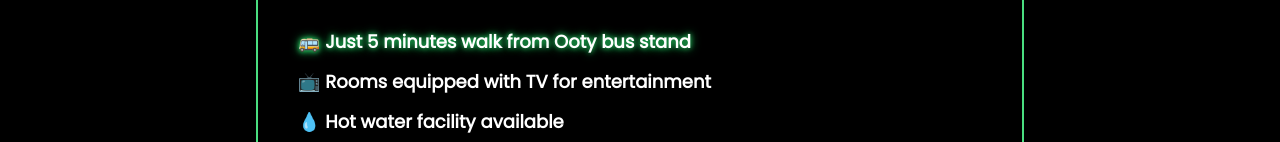
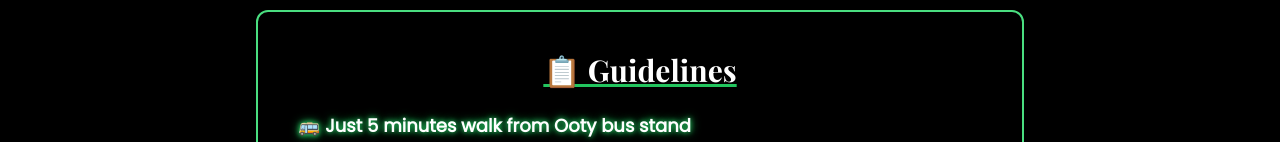
Before and after one commit to hemanthswetha/Client-1, a plain HTML site: page Index.html in a window 1280 px wide. Shown: the part 3290-3432 px from the top of the page. Drawn offline with nearby package versions, Linux system fonts and the light colour scheme.

Commit message:
Update Index.html

```diff
--- a/Index.html
+++ b/Index.html
@@ -158,6 +158,8 @@
   🚐 <strong>Tour Package:</strong> Ooty, Coonoor, Filmy Chakkar<br>
   Vehicle: Swaraj Mazda Van
 </div>
+  </section>
+</style>
 
     !-- Review Form -->
 <form id="reviewForm" class="bg-gray-900 bg-opacity-70 rounded-xl p-6 mb-8 shadow-lg">
@@ -231,9 +233,16 @@
     form.reset();
   });
 </script>
+<!-- Guidelines Section -->
+<section id="guidelines" class="bg-black py-12 px-4 sm:px-8">
+  <div class="max-w-3xl mx-auto border-2 border-green-400 rounded-xl shadow-lg p-6 sm:p-10 bg-black bg-opacity-60 backdrop-blur-md">
+
+    <!-- Heading -->
+    <h2 class="text-3xl font-bold text-center text-white mb-6 underline decoration-green-500">
       📋 Guidelines
-</h2  <section class="bg-black py-10 px-4 sm:px-8">
-  <div class="max-w-3xl mx-auto border-2 border-green-400 rounded-xl shadow-lg p-6 sm:p-10">  <!-- Location & Room Info -->
+    </h2>
+
+    <!-- Location & Room Info -->
     <div class="mb-6 space-y-3 text-white text-base sm:text-lg font-bold leading-relaxed">
       <p class="glow-line">🚌 Just 5 minutes walk from Ooty bus stand</p>
       <p>📺 Rooms equipped with TV for entertainment</p>
@@ -262,7 +271,10 @@
     </div>
 
   </div>
-</section>  <!-- Glowing Line Effect -->  <style>
+</section>
+
+<!-- Glowing Line Style -->
+<style>
   .glow-line {
     color: #ffffff;
     text-shadow:
```
Lines whose indentation alone changed are shown as unchanged.
